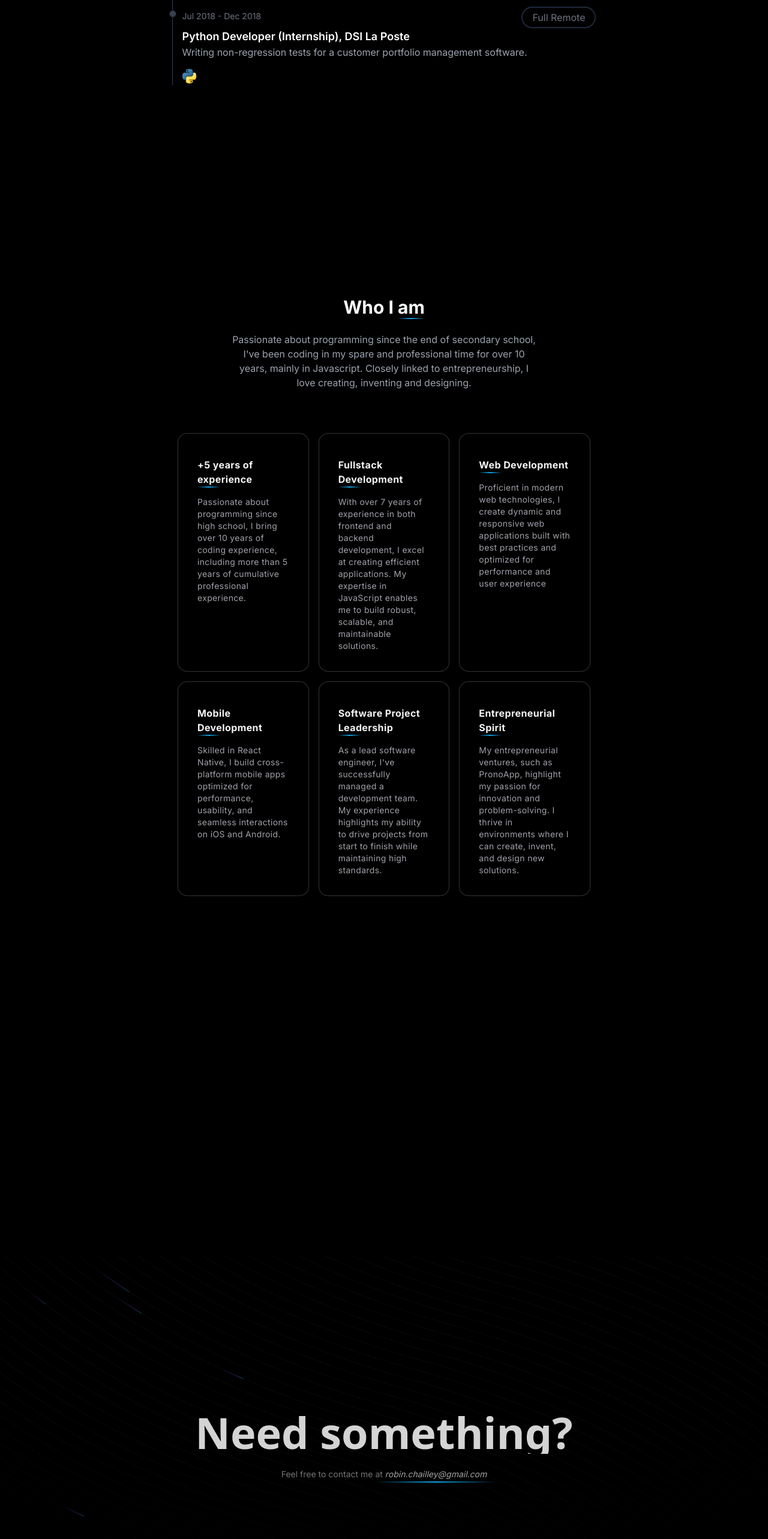
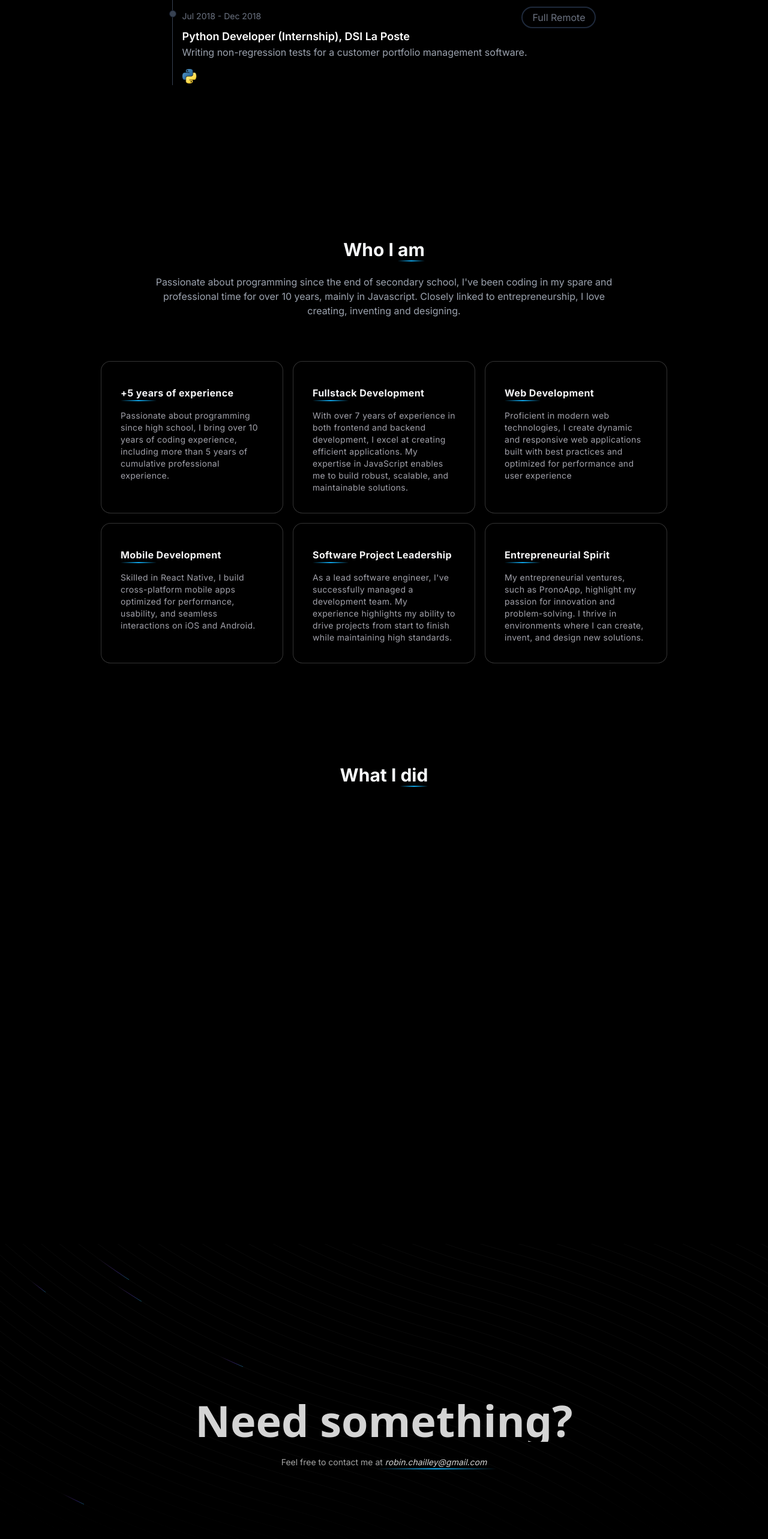
Before and after one commit to RobinChailley/portfolio, a Next.js app: page / in a window 1280 px wide. Shown: the part 2051-4617 px from the top of the page at 60% size. Built offline with nearby package versions, Linux system fonts and the light colour scheme.

Commit message:
feat: contact is responsive + fix responsive menu

```diff
--- a/src/app/page.tsx
+++ b/src/app/page.tsx
@@ -18,7 +18,7 @@ export default function Home() {
 			<div id="experiences" className="pt-[15vh]">
 				<Experiences />
 			</div>
-			<div id="about-me" className="pt-[15vh] mt-48 h-[100vh]">
+			<div id="about-me" className="pt-[15vh] mt-24">
 				<Me />
 			</div>
 			<div id="projects" className="pt-[15vh] h-screen">
--- a/src/sections/contact/Contact.tsx
+++ b/src/sections/contact/Contact.tsx
@@ -5,18 +5,18 @@ import BackgroundBeams from '@/components/aceternity/BackgroundBeams';
 
 export default function Contact() {
 	return (
-		<div className="h-[40rem] w-full rounded-md bg-neutral-950 relative flex flex-col items-center justify-center antialiased">
+		<div className="h-[40rem] px-6 sm:px-0 w-full rounded-md bg-neutral-950 relative flex flex-col items-center justify-center antialiased">
 			<div className="max-w-2xl mx-auto p-4">
-				<h1 className="relative z-10 text-lg md:text-7xl bg-clip-text text-transparent bg-gradient-to-b from-neutral-300 to-neutral-300 text-center font-sans font-bold">
+				<h1 className="relative z-10 text-4xl md:text-7xl bg-clip-text text-transparent bg-gradient-to-b from-neutral-300 to-neutral-300 text-center font-sans font-bold">
 					Need something?
 				</h1>
 				<p />
-				<p className="relative text-neutral-500 max-w-lg mx-auto my-2 mt-6 text-sm text-center relative z-10">
+				<p className="relative text-neutral-400 max-w-lg mx-auto my-2 mt-6 text-sm text-center z-10">
 					Feel free to contact me at{' '}
-					<a className="text-neutral-400 italic" href="mailto:robin.chailley@gmail.com">
+					<a className="w-fit relative text-neutral-300 italic" href="mailto:robin.chailley@gmail.com">
 						robin.chailley@gmail.com
+						<span className="absolute right-[-16px] bottom-[-4px] bg-gradient-to-r from-transparent via-sky-500 z-10 to-transparent h-[2px] w-[200px]" />
 					</a>
-					<span className="absolute right-[70px] bottom-[-4px] bg-gradient-to-r from-transparent via-sky-500 z-10 to-transparent h-[2px] w-[200px]" />
 				</p>
 			</div>
 			<BackgroundBeams className="bg-black" />
--- a/src/sections/hero/CustomNavbarMenu.tsx
+++ b/src/sections/hero/CustomNavbarMenu.tsx
@@ -7,7 +7,7 @@ import { Menu, MenuItem } from '@/components/aceternity/NavbarMenu';
 export default function Navbar({ className }: { className?: string }) {
 	const [active, setActive] = useState<string | null>(null);
 	return (
-		<div className={cn('fixed px-6 sm:px-0 top-10 inset-x-0 max-w-2xl mx-auto z-50', className)}>
+		<div className={cn('fixed px-6 md:px-0 top-10 inset-x-0 max-w-2xl mx-auto z-50', className)}>
 			<Menu setActive={setActive}>
 				<MenuItem setActive={setActive} active={active} href="#experiences" item="Experiences" />
 				<MenuItem setActive={setActive} active={active} href="#about-me" item="Me" />
--- a/src/sections/me/Me.tsx
+++ b/src/sections/me/Me.tsx
@@ -36,7 +36,7 @@ export const projects = [
 
 export default function Me() {
 	return (
-		<div className="max-w-[60vw]">
+		<div className="max-w-full flex items-center flex-col sm:max-w-[80vw]">
 			<h2 className="font-bold text-3xl text-center mb-6">
 				Who I{' '}
 				<span className="relative ">
@@ -44,10 +44,10 @@ export default function Me() {
 					am
 				</span>
 			</h2>
-			<p className="text-center dark:text-gray-400 ml-[10vw] max-w-[40vw]">
-				Passionate about programming since the end of secondary school, I've been coding in my spare and professional
-				time for over 10 years, mainly in Javascript. Closely linked to entrepreneurship, I love creating, inventing and
-				designing.
+			<p className="text-center dark:text-gray-400 px-12 max-w-full sm:px-0 sm:max-w-[60vw]">
+				Passionate about programming since the end of secondary school, I&apos;ve been coding in my spare and
+				professional time for over 10 years, mainly in Javascript. Closely linked to entrepreneurship, I love creating,
+				inventing and designing.
 			</p>
 			<div className="max-w-5xl mt-6 mx-auto px-8">
 				<HoverEffect items={projects} />
```
